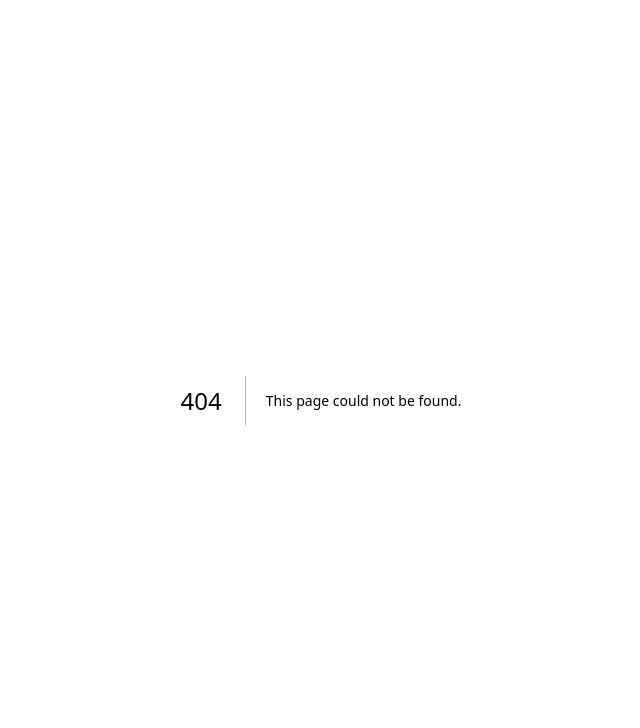
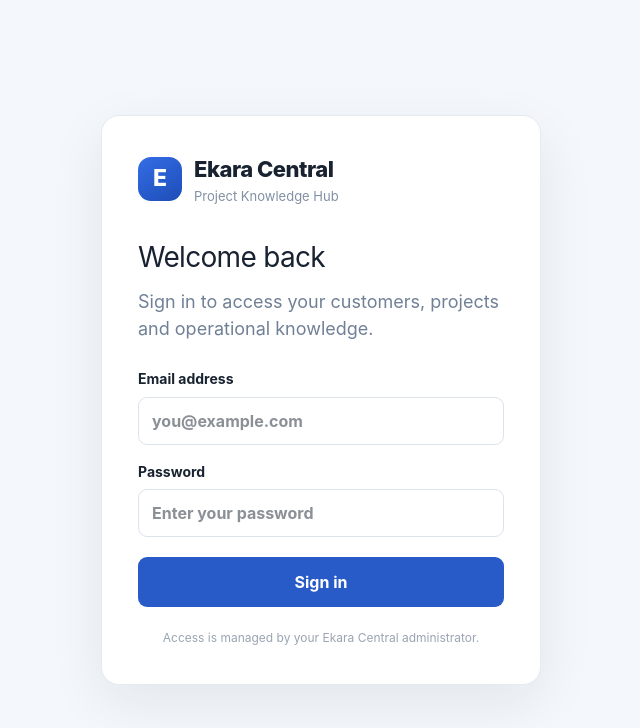
Before and after one commit to salpadoru/Ekara-Central, a Next.js app: page /login in a window 1280 px wide. Before the commit this address had no page. Shown: the top 728 px of the page, without its empty margins (319-959 px from the left). Built offline with nearby package versions, Linux system fonts and the light colour scheme; no server answers.

Commit message:
Add Supabase sign-in page

```diff
--- /dev/null
+++ b/src/app/login/page.tsx
@@ -0,0 +1,67 @@
+"use client";
+
+import { FormEvent, useEffect, useState } from "react";
+import { useRouter, useSearchParams } from "next/navigation";
+import { getSupabaseBrowserClient, isSupabaseConfigured } from "@/lib/supabase/client";
+
+export default function LoginPage() {
+  const router = useRouter();
+  const searchParams = useSearchParams();
+  const [email, setEmail] = useState("");
+  const [password, setPassword] = useState("");
+  const [error, setError] = useState("");
+  const [loading, setLoading] = useState(false);
+
+  useEffect(() => {
+    const supabase = getSupabaseBrowserClient();
+    if (!supabase) return;
+    supabase.auth.getSession().then(({ data }) => {
+      if (data.session) router.replace("/");
+    });
+  }, [router]);
+
+  async function handleSubmit(event: FormEvent<HTMLFormElement>) {
+    event.preventDefault();
+    setError("");
+    if (!isSupabaseConfigured()) {
+      setError("Supabase is not configured. Check NEXT_PUBLIC_SUPABASE_URL and NEXT_PUBLIC_SUPABASE_ANON_KEY in .env.local.");
+      return;
+    }
+    setLoading(true);
+    const supabase = getSupabaseBrowserClient();
+    const { error: signInError } = await supabase!.auth.signInWithPassword({ email: email.trim(), password });
+    setLoading(false);
+    if (signInError) {
+      setError(signInError.message);
+      return;
+    }
+    router.replace("/");
+  }
+
+  const missingConfig = searchParams.get("setup") === "missing";
+
+  return (
+    <main style={{ minHeight: "100vh", display: "grid", placeItems: "center", padding: 24, background: "#f4f7fb", color: "#182230" }}>
+      <section style={{ width: "100%", maxWidth: 440, background: "#fff", border: "1px solid #e5eaf1", borderRadius: 18, padding: 36, boxShadow: "0 18px 55px rgba(24,34,48,.08)" }}>
+        <div style={{ display: "flex", alignItems: "center", gap: 12, marginBottom: 30 }}>
+          <div style={{ width: 44, height: 44, borderRadius: 13, display: "grid", placeItems: "center", color: "#fff", fontSize: 23, fontWeight: 800, background: "linear-gradient(145deg,#356de6,#1d4db7)" }}>E</div>
+          <div><div style={{ fontSize: 22, fontWeight: 800, letterSpacing: "-.5px" }}>Ekara Central</div><div style={{ color: "#8290a3", fontSize: 13 }}>Project Knowledge Hub</div></div>
+        </div>
+        <h1 style={{ fontSize: 28, margin: "0 0 8px", letterSpacing: "-.7px" }}>Welcome back</h1>
+        <p style={{ margin: "0 0 26px", color: "#718096", lineHeight: 1.5 }}>Sign in to access your customers, projects and operational knowledge.</p>
+        {missingConfig && <p style={{ padding: 12, borderRadius: 9, background: "#fff6e6", color: "#895b12", fontSize: 13 }}>Supabase connection settings are missing. Add the project URL and anon key to your local environment file, then restart the development server.</p>}
+        <form onSubmit={handleSubmit} style={{ display: "grid", gap: 16 }}>
+          <label style={{ display: "grid", gap: 7, fontSize: 14, fontWeight: 650 }}>Email address
+            <input type="email" autoComplete="username" required value={email} onChange={e => setEmail(e.target.value)} placeholder="you@example.com" style={{ height: 48, border: "1px solid #dce3ed", borderRadius: 9, padding: "0 13px", outlineColor: "#356de6", fontSize: 16 }} />
+          </label>
+          <label style={{ display: "grid", gap: 7, fontSize: 14, fontWeight: 650 }}>Password
+            <input type="password" autoComplete="current-password" required value={password} onChange={e => setPassword(e.target.value)} placeholder="Enter your password" style={{ height: 48, border: "1px solid #dce3ed", borderRadius: 9, padding: "0 13px", outlineColor: "#356de6", fontSize: 16 }} />
+          </label>
+          {error && <p role="alert" style={{ margin: 0, padding: 12, borderRadius: 9, background: "#fff0f0", color: "#a83232", fontSize: 13 }}>{error}</p>}
+          <button type="submit" disabled={loading} style={{ height: 50, border: 0, borderRadius: 9, background: loading ? "#7898dc" : "#285bc8", color: "#fff", fontSize: 16, fontWeight: 700, cursor: loading ? "wait" : "pointer", marginTop: 4 }}>{loading ? "Signing in…" : "Sign in"}</button>
+        </form>
+        <p style={{ margin: "22px 0 0", textAlign: "center", color: "#9aa4b2", fontSize: 12 }}>Access is managed by your Ekara Central administrator.</p>
+      </section>
+    </main>
+  );
+}
```
